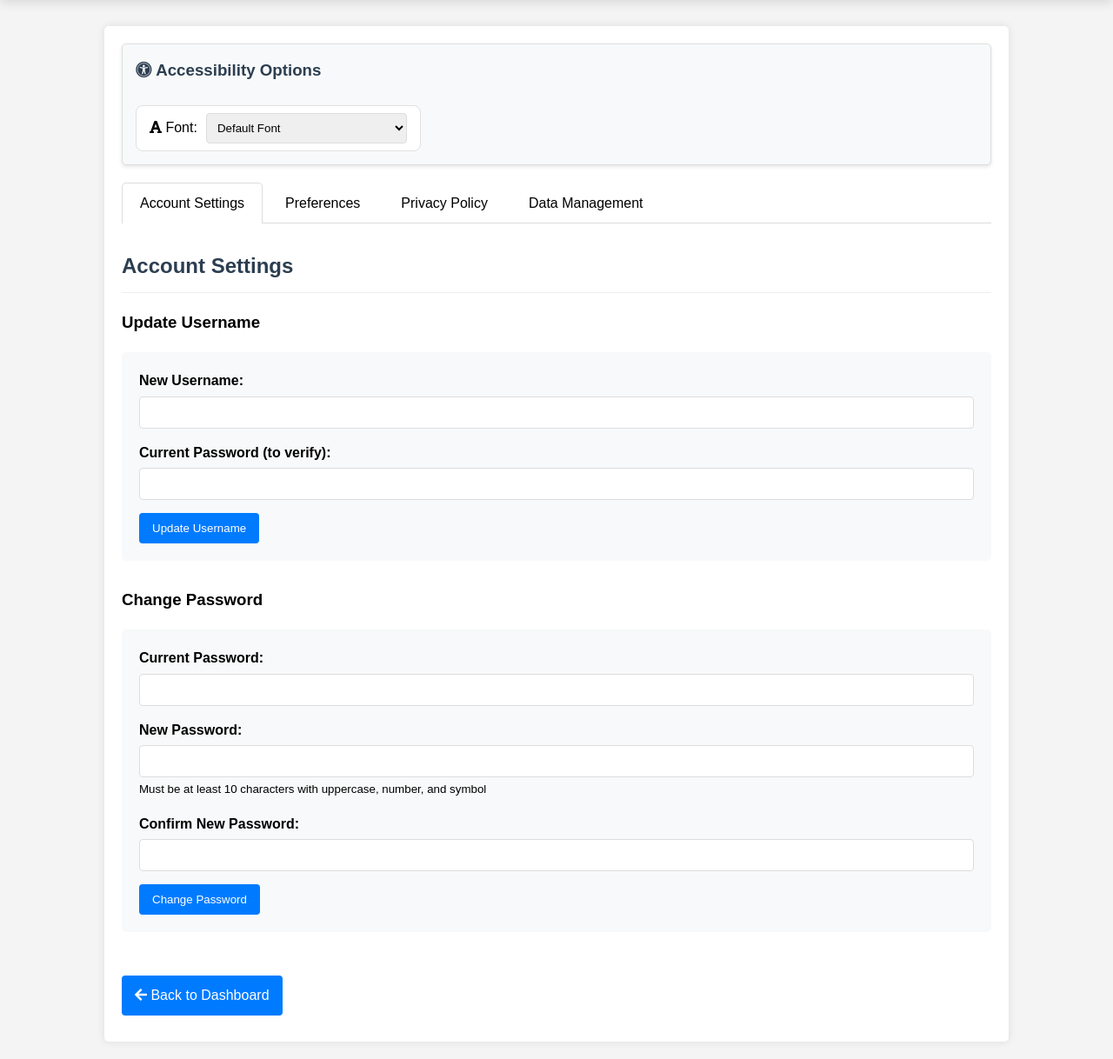
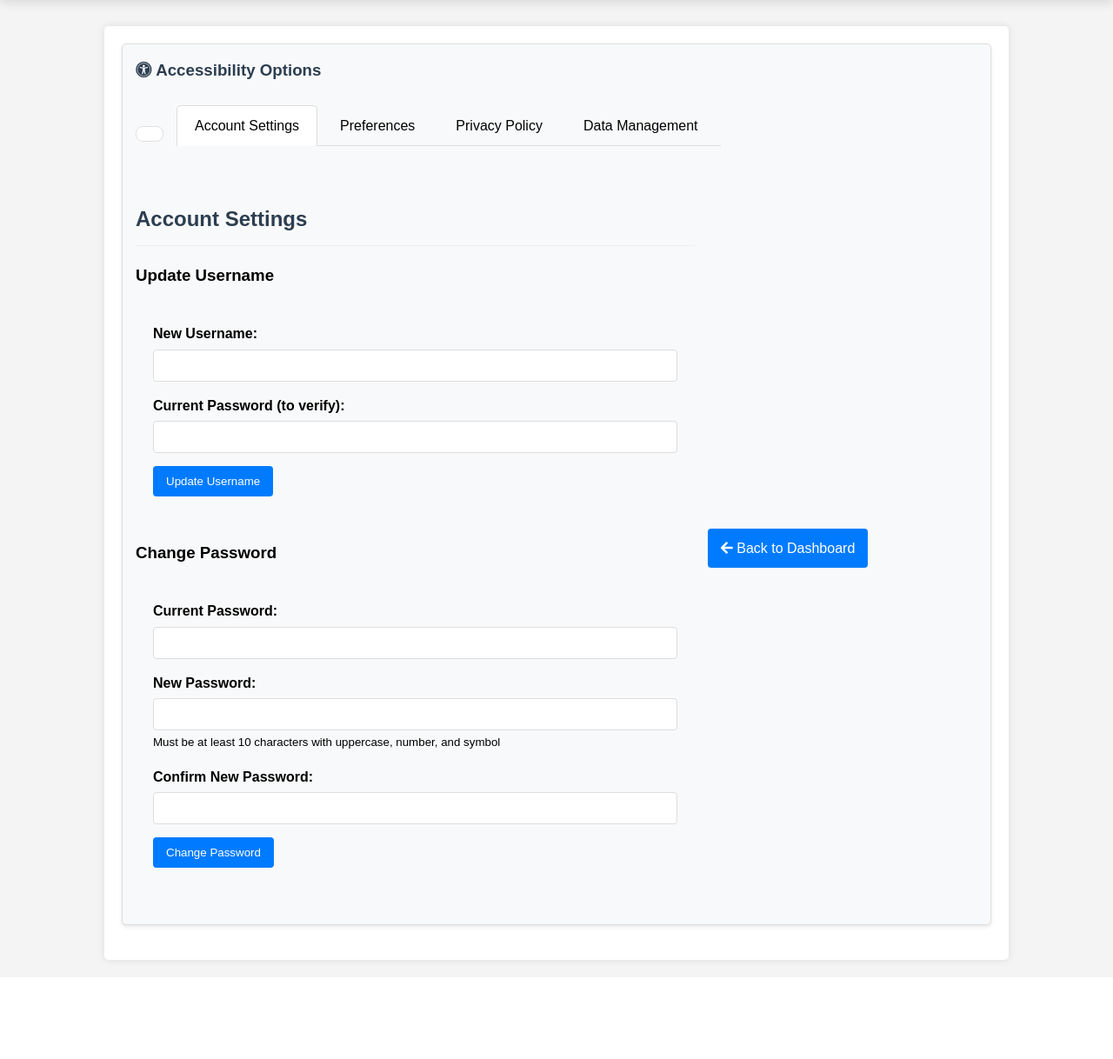
Before and after one commit to DeMass199/DeepFlow, a Flask app: page /settings in a window 1280 px wide. Shown: the part 140-1358 px from the top of the page at 87% size. After the commit the page ends 1251 px from the top, so only its background shows below. Run offline with Flask 3, Linux system fonts and the light colour scheme; the visitor is signed in with stand-in values (Sample User, id 1); data comes from the database, SQL or seed files in the repository.

Commit message:
unneeded font removed

```diff
--- a/Deep_flow_app/static/css/dashboard.css
+++ b/Deep_flow_app/static/css/dashboard.css
@@ -764,12 +764,6 @@
     background-color: var(--neutral-400);
 }
 
-/* Dyslexic font mode */
-.dyslexic-font * {
-    font-family: "OpenDyslexic", var(--font-sans) !important;
-    line-height: 1.5 !important;
-}
-
 /* Animation enhancements */
 @keyframes pulse {
     0% { transform: scale(1); }
--- a/Deep_flow_app/static/css/style.css
+++ b/Deep_flow_app/static/css/style.css
@@ -27,17 +27,6 @@
 }
 
 /* Accessibility Features */
-@font-face {
-    font-family: 'OpenDyslexic';
-    src: url('../fonts/OpenDyslexic-Regular.otf') format('opentype');
-    font-weight: normal;
-    font-style: normal;
-}
-
-body.dyslexic-font {
-    font-family: 'OpenDyslexic', Arial, sans-serif !important;
-}
-
 /* Accessibility control button styling */
 .accessibility-controls .btn {
     transition: all 0.3s ease;
@@ -54,11 +43,6 @@ body.dyslexic-font {
 .accessibility-controls .btn:focus {
     outline: 3px solid #0066ff;
     outline-offset: 2px;
-}
-
-/* Dyslexic font override */
-body.dyslexic-font * {
-    font-family: 'OpenDyslexic', Arial, sans-serif !important;
 }
 
 /* Flash messages and notifications */
--- a/Deep_flow_app/templates/settings.html
+++ b/Deep_flow_app/templates/settings.html
@@ -100,13 +100,6 @@
             padding: 8px;
             border-radius: 4px;
             border: 1px solid #ddd;
-        }
-        .dyslexic-font {
-            font-family: 'OpenDyslexic', Arial, sans-serif !important;
-        }
-        @font-face {
-            font-family: 'OpenDyslexic';
-            src: url('{{ url_for("static", filename="fonts/OpenDyslexic-Regular.otf") }}') format('opentype');
         }
 
         /* New styles for settings forms */
@@ -374,12 +367,6 @@
         <div class="accessibility-controls">
             <h3 style="width: 100%; margin-top: 0; margin-bottom: 10px; color: #2c3e50;"><i class="fas fa-universal-access"></i> Accessibility Options</h3>
             <div class="font-selector">
-                <label for="font-select"><i class="fas fa-font"></i> Font:</label>
-                <select id="font-select" onchange="changeFont(this.value)">
-                    <option value="default">Default Font</option>
-                    <option value="dyslexic">OpenDyslexic (Dyslexia-friendly)</option>
-                </select>
-            </div>
         </div>
 
         <!-- Flash Messages -->
@@ -618,10 +605,9 @@
                 <p>DeepFlow is designed with neurodivergent users in mind. We are committed to providing an accessible experience for all users, in alignment with the Disability Discrimination Act 1992 and <a href="{{ url_for('privacy') }}">Privacy Policy</a>.</p>
                 <p>Our accessibility features include:</p>
                 <ul>
-                    <li>OpenDyslexic font support for improved readability</li>
-                    <li>High contrast mode for visual accessibility</li>
                     <li>Focus-friendly interface designed for ADHD users</li>
                     <li>Non-disruptive notifications and controls</li>
+                    <li>Clear, readable typography</li>
                 </ul>
             </div>
 
@@ -678,17 +664,6 @@
     </div>
 
     <script>
-        function changeFont(fontType) {
-            const bodyElement = document.getElementById('body-element');
-            if (fontType === 'dyslexic') {
-                bodyElement.classList.add('dyslexic-font');
-            } else {
-                bodyElement.classList.remove('dyslexic-font');
-            }
-            // Save preference to localStorage
-            localStorage.setItem('deepflow_font_preference', fontType);
-        }
-
         function updateCountrySelection(countryCode) {
             const stateProvinceGroup = document.getElementById('state-province-group');
             const stateProvinceSelect = document.getElementById('state_province');
@@ -801,12 +776,6 @@
 
         // Load saved preferences on page load
         document.addEventListener('DOMContentLoaded', function() {
-            const savedFont = localStorage.getItem('deepflow_font_preference');
-            if (savedFont) {
-                document.getElementById('font-select').value = savedFont;
-                changeFont(savedFont);
-            }
-
             // Initialize state/province dropdown based on current country
             const currentCountry = '{{ current_country }}';
             if (currentCountry) {
```
Also changed, not shown: Deep_flow_app/templates/dashboard.html (+0 -8 lines), Deep_flow_app/templates/privacy_policy_public.html (+3 -5 lines), Deep_flow_app/templates/privacy_policy_user.html (+3 -5 lines), Deep_flow_app/static/fonts/OpenDyslexic-Regular.otf (deleted).
